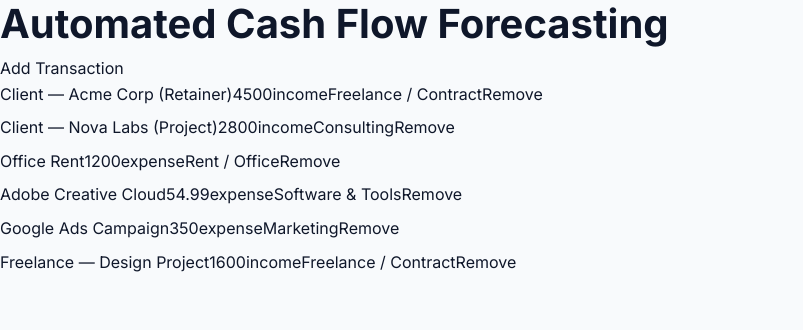
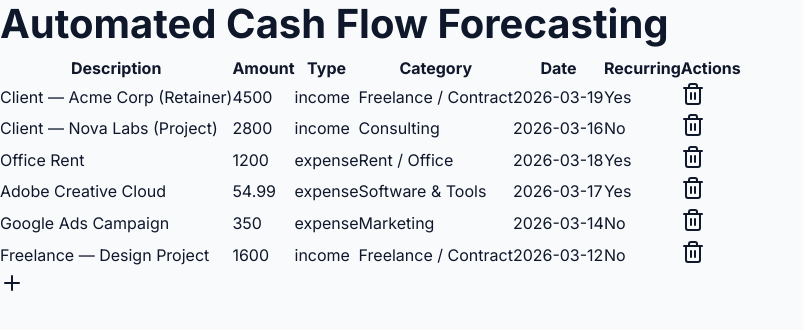
Before and after one commit to kalavathiramarao76-ui/pf-cash-flow-pro, a Next.js app: page /dashboard in a window 1280 px wide. Shown: the top 330 px of the page, without its empty margins (0-803 px from the left). Built offline with nearby package versions, Linux system fonts and the light colour scheme.

Commit message:
improve: auto-upgrade cycle #15
Files: app/dashboard/page.tsx, app/forecasting/page.tsx, app/globals.css

```diff
--- a/app/dashboard/page.tsx
+++ b/app/dashboard/page.tsx
@@ -103,13 +103,17 @@ const mlModel = {
 };
 
 function categorizeTransaction(transaction: Transaction): string {
-  const keywords = mlModel[transaction.type];
-  for (const category in keywords) {
-    if (keywords[category].some((keyword) => transaction.description.toLowerCase().includes(keyword.toLowerCase()))) {
+  const keywords = transaction.description.toLowerCase().split(" ");
+  const type = transaction.type;
+  const categories = type === "income" ? CATEGORIES_INCOME : CATEGORIES_EXPENSE;
+
+  for (const category of categories) {
+    if (mlModel[type][category].some((keyword) => keywords.includes(keyword))) {
       return category;
     }
   }
-  return transaction.type === "income" ? "Other Income" : "Other Expense";
+
+  return type === "income" ? "Other Income" : "Other Expense";
 }
 
 function App() {
@@ -125,32 +129,51 @@ function App() {
     saveTransactions(transactions);
   }, [transactions]);
 
-  const handleAddTransaction = (transaction: Transaction) => {
+  const addTransaction = (transaction: Transaction) => {
     const categorizedTransaction = { ...transaction, category: categorizeTransaction(transaction) };
     setTransactions([...transactions, categorizedTransaction]);
   };
 
-  const handleRemoveTransaction = (id: string) => {
+  const removeTransaction = (id: string) => {
     setTransactions(transactions.filter((transaction) => transaction.id !== id));
   };
 
   return (
     <div>
       <h1>Automated Cash Flow Forecasting</h1>
-      <button onClick={() => handleAddTransaction({ id: Math.random().toString(), description: "New Transaction", amount: 100, type: "income", date: new Date().toISOString().split("T")[0], recurring: false })}>
-        Add Transaction
+      <table>
+        <thead>
+          <tr>
+            <th>Description</th>
+            <th>Amount</th>
+            <th>Type</th>
+            <th>Category</th>
+            <th>Date</th>
+            <th>Recurring</th>
+            <th>Actions</th>
+          </tr>
+        </thead>
+        <tbody>
+          {transactions.map((transaction) => (
+            <tr key={transaction.id}>
+              <td>{transaction.description}</td>
+              <td>{transaction.amount}</td>
+              <td>{transaction.type}</td>
+              <td>{transaction.category}</td>
+              <td>{transaction.date}</td>
+              <td>{transaction.recurring ? "Yes" : "No"}</td>
+              <td>
+                <button onClick={() => removeTransaction(transaction.id)}>
+                  <Trash2 />
+                </button>
+              </td>
+            </tr>
+          ))}
+        </tbody>
+      </table>
+      <button onClick={() => addTransaction({ id: Date.now().toString(), description: "New Transaction", amount: 0, type: "income", date: new Date().toISOString().split("T")[0], recurring: false })}>
+        <Plus />
       </button>
-      <ul>
-        {transactions.map((transaction) => (
-          <li key={transaction.id}>
-            <span>{transaction.description}</span>
-            <span>{transaction.amount}</span>
-            <span>{transaction.type}</span>
-            <span>{transaction.category}</span>
-            <button onClick={() => handleRemoveTransaction(transaction.id)}>Remove</button>
-          </li>
-        ))}
-      </ul>
     </div>
   );
 }
--- a/app/forecasting/page.tsx
+++ b/app/forecasting/page.tsx
@@ -120,48 +120,107 @@ export default function ForecastingPage() {
   return (
     <div>
       <h1>Automated Cash Flow Forecasting</h1>
-      <ResponsiveContainer width="100%" height={300}>
-        <LineChart
-          data={forecastData}
-          margin={{
-            top: 5,
-            right: 30,
-            left: 20,
-            bottom: 5,
+      <div>
+        <label>Current Balance:</label>
+        <input
+          type="number"
+          value={currentBalance}
+          onChange={(e) => setCurrentBalance(e.target.value)}
+        />
+      </div>
+      <div>
+        <label>Horizon:</label>
+        <select value={horizon} onChange={(e) => setHorizon(parseInt(e.target.value) as 3 | 6 | 12)}>
+          <option value={3}>3 months</option>
+          <option value={6}>6 months</option>
+          <option value={12}>12 months</option>
+        </select>
+      </div>
+      <div>
+        <label>Safety Threshold:</label>
+        <input
+          type="number"
+          value={safetyThreshold}
+          onChange={(e) => setSafetyThreshold(e.target.value)}
+        />
+      </div>
+      <div>
+        <button onClick={() => setShowAddForm(!showAddForm)}>Add Recurring Item</button>
+        {showAddForm && (
+          <div>
+            <label>Label:</label>
+            <input
+              type="text"
+              value={newItem.label}
+              onChange={(e) => setNewItem({ ...newItem, label: e.target.value })}
+            />
+            <label>Amount:</label>
+            <input
+              type="number"
+              value={newItem.amount}
+              onChange={(e) => setNewItem({ ...newItem, amount: e.target.value })}
+            />
+            <label>Type:</label>
+            <select
+              value={newItem.type}
+              onChange={(e) => setNewItem({ ...newItem, type: e.target.value as "income" | "expense" })}
+            >
+              <option value="income">Income</option>
+              <option value="expense">Expense</option>
+            </select>
+            <label>Frequency:</label>
+            <select
+              value={newItem.frequency}
+              onChange={(e) =>
+                setNewItem({ ...newItem, frequency: e.target.value as RecurringItem["frequency"] })
+              }
+            >
+              <option value="monthly">Monthly</option>
+              <option value="quarterly">Quarterly</option>
+              <option value="yearly">Yearly</option>
+            </select>
+            <button
+              onClick={() => {
+                setRecurringItems([...recurringItems, { ...newItem, id: Math.random().toString(36).substr(2, 9) }]);
+                setNewItem({
+                  label: "",
+                  amount: "",
+                  type: "income" as "income" | "expense",
+                  frequency: "monthly" as RecurringItem["frequency"],
+                });
+                setShowAddForm(false);
               }}
             >
+              Add
+            </button>
+          </div>
+        )}
+      </div>
+      <div>
+        <h2>Recurring Items:</h2>
+        <ul>
+          {recurringItems.map((item) => (
+            <li key={item.id}>
+              {item.label} ({item.type}) - {item.amount} ({item.frequency})
+            </li>
+          ))}
+        </ul>
+      </div>
+      <div>
+        <h2>Forecast:</h2>
+        <ResponsiveContainer width="100%" height={300}>
+          <LineChart data={forecastData}>
             <CartesianGrid strokeDasharray="3 3" />
             <XAxis dataKey="month" />
             <YAxis />
-          <Tooltip
-            contentStyle={{ backgroundColor: "white", border: "1px solid #ccc" }}
-            labelStyle={{ color: "black" }}
-            itemStyle={{ color: "black" }}
-          />
+            <Tooltip />
             <Legend />
-          <Line
-            type="monotone"
-            dataKey="balance"
-            stroke="#8884d8"
-            activeDot={{ r: 8 }}
-            onClick={(data) => console.log(data)}
-          />
-          <Line
-            type="monotone"
-            dataKey="income"
-            stroke="#82ca9d"
-            activeDot={{ r: 8 }}
-            onClick={(data) => console.log(data)}
-          />
-          <Line
-            type="monotone"
-            dataKey="expenses"
-            stroke="#f44336"
-            activeDot={{ r: 8 }}
-            onClick={(data) => console.log(data)}
-          />
+            <Line type="monotone" dataKey="balance" stroke="#8884d8" activeDot={{ r: 8 }} />
+            <Line type="monotone" dataKey="income" stroke="#82ca9d" />
+            <Line type="monotone" dataKey="expenses" stroke="#ff0000" />
           </LineChart>
         </ResponsiveContainer>
       </div>
+    </div>
   );
 }
--- a/app/globals.css
+++ b/app/globals.css
@@ -58,3 +58,11 @@ img[lazy].loaded{opacity:1;}
   h5{font-size:1.4rem;}
   h6{font-size:1.2rem;}
 }
+@media only screen and (prefers-reduced-motion: reduce){
+  *{
+    animation-duration: 0.01ms !important;
+    animation-iteration-count: 1 !important;
+    transition-duration: 0.01ms !important;
+    scroll-behavior: auto !important;
+  }
+}
```
Lines whose indentation alone changed are shown as unchanged.
